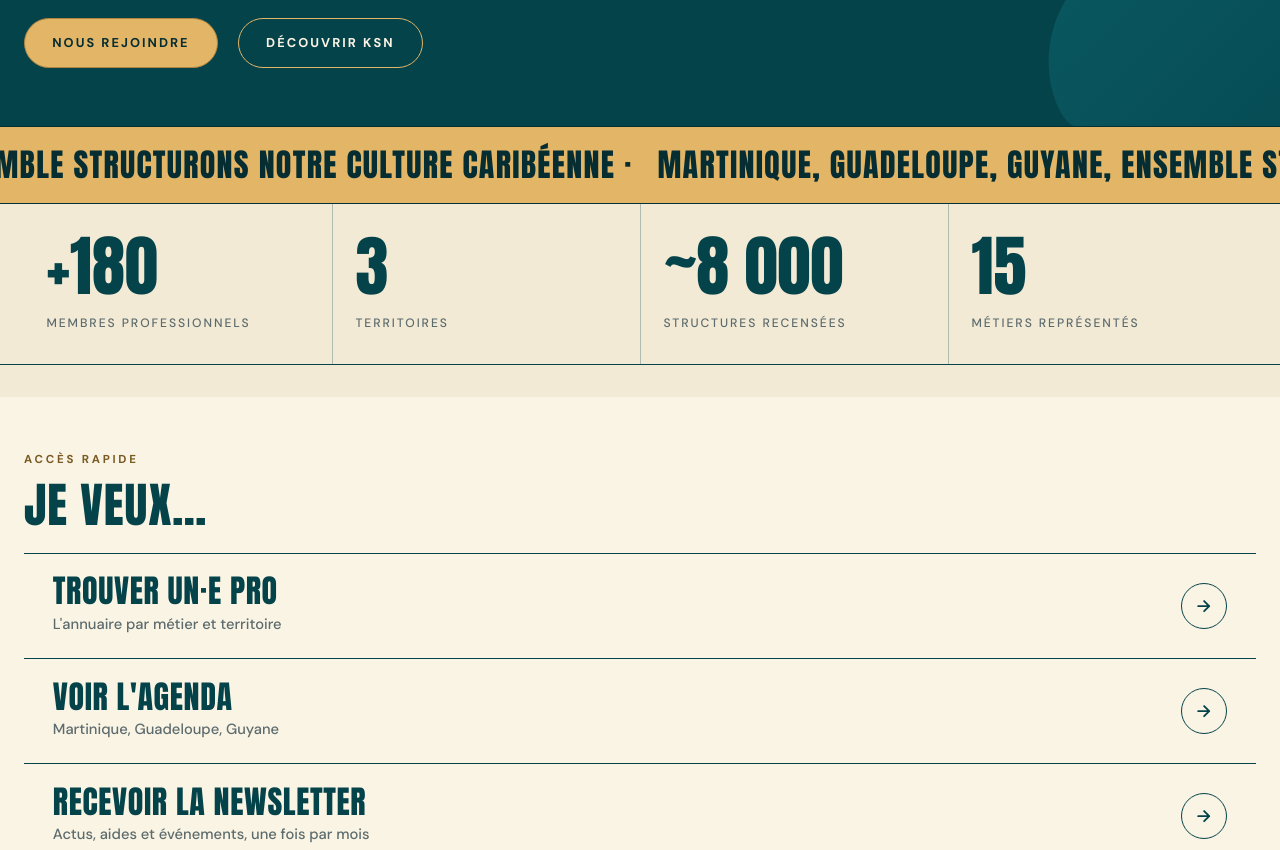
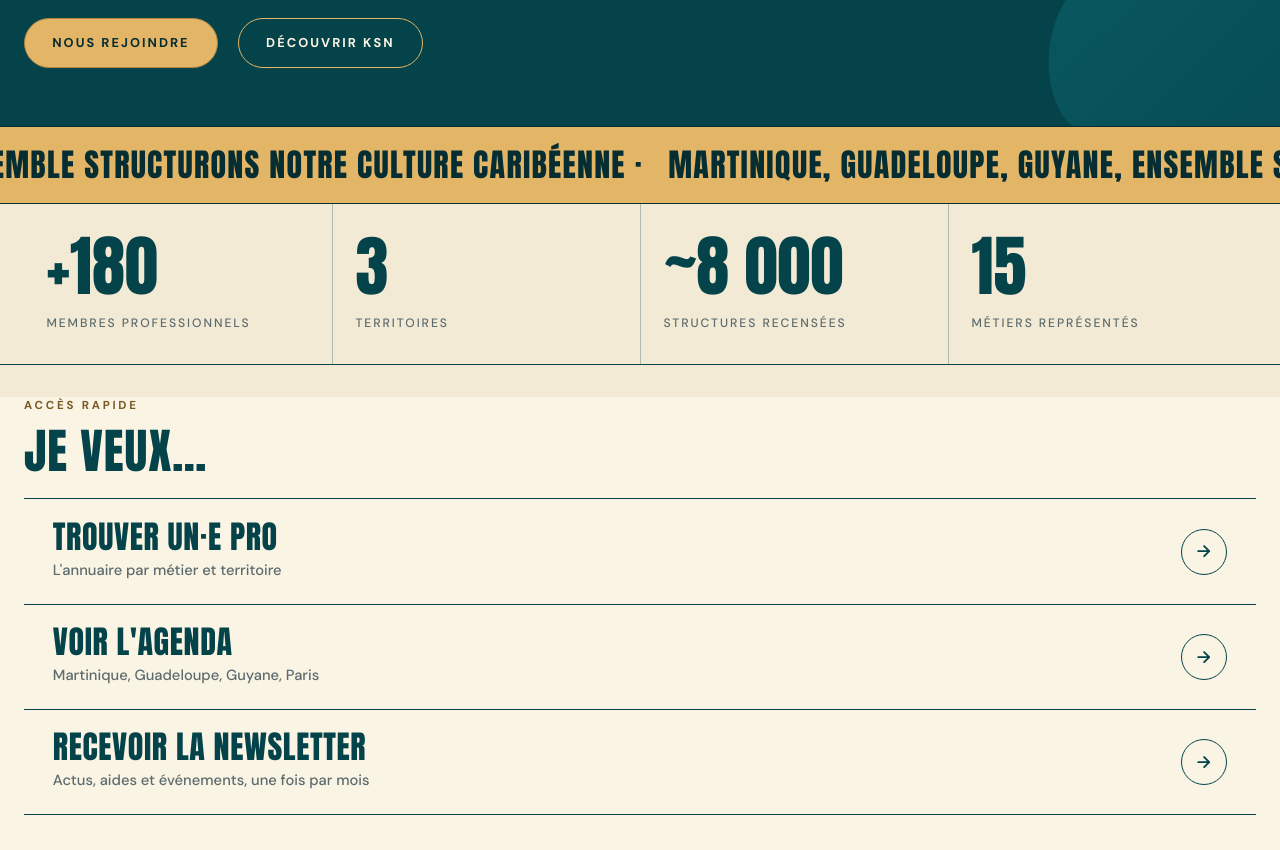
Before and after one commit to karibbeansoundnation-dev/reseau-ksn, a plain HTML site: page index.html in a window 1280 px wide. Shown: the part 580-1430 px from the top of the page. Drawn offline with Linux system fonts and the light colour scheme; a script that the page names is missing.

Commit message:
Accueil : espaces réduits autour de « Je veux… » et du bandeau d'adhésion, Paris ajouté à « Voir l'agenda »
Co-Authored-By: Claude Sonnet 5.5 <noreply@anthropic.com>

```diff
--- a/css/style.css
+++ b/css/style.css
@@ -268,6 +268,7 @@ nav a.active { color: var(--gold); box-shadow: inset 0 -2px 0 var(--gold); borde
 
 /* ---------- Liste éditoriale « Je veux… » ---------- */
 .seeking { background: var(--paper); color: var(--teal); }
+.stats + .seeking { padding-top: 0; }   /* pas d'espace au-dessus de « Je veux… » : les chiffres clés ont déjà leur marge du bas */
 .seeking-eyebrow {
   font-size: .72rem; font-weight: 700; text-transform: uppercase;
   letter-spacing: .24em; color: var(--gold-ink); margin-bottom: .8rem;
@@ -342,6 +343,7 @@ nav a.active { color: var(--gold); box-shadow: inset 0 -2px 0 var(--gold); borde
 .band-gold .ksn-form { flex: 0 1 460px; margin: 0; }
 /* Variante claire (accueil) : fond crème pour alterner avec le bandeau sombre au-dessus */
 .band-gold.band-beige { background: var(--pumice); color: var(--ink); }
+.band-gold.band-beige { padding-bottom: 1.2rem; }   /* bandeau d'adhésion de l'accueil : peu d'espace sous le bouton, avant le pied de page */
 
 /* ---------- Piliers ---------- */
 .pillar { text-align: left; padding: 2.2rem; }
--- a/index.html
+++ b/index.html
@@ -11,7 +11,7 @@
 <link rel="preconnect" href="https://fonts.googleapis.com">
 <link rel="preconnect" href="https://fonts.gstatic.com" crossorigin>
 <link href="https://fonts.googleapis.com/css2?family=Anton&family=DM+Sans:wght@500;700&display=swap" rel="stylesheet">
-<link rel="stylesheet" href="css/style.css?v=20261119i">
+<link rel="stylesheet" href="css/style.css?v=20261119j">
 <!-- Statistiques de visites Vercel (sans cookie) -->
 <script>window.va=window.va||function(){(window.vaq=window.vaq||[]).push(arguments);};</script>
 <script defer src="/_vercel/insights/script.js"></script>
@@ -79,7 +79,7 @@
         <a class="seek" href="actus.html#agenda">
           <span class="seek-body">
             <span class="seek-name">Voir l'agenda</span>
-            <span class="seek-desc">Martinique, Guadeloupe, Guyane</span>
+            <span class="seek-desc">Martinique, Guadeloupe, Guyane, Paris</span>
           </span>
           <span class="seek-arrow" aria-hidden="true"><svg viewBox="0 0 24 24" focusable="false"><path d="M5 12h13M12 6l6 6-6 6" fill="none" stroke="currentColor" stroke-width="2.2" stroke-linecap="round" stroke-linejoin="round"/></svg></span>
         </a>
@@ -151,6 +151,6 @@
   <div class="foot-bottom">© 2026 Karibbean Sound Nation · Association loi 1901 · <a href="mentions-legales.html">Mentions légales</a></div>
 </footer>
 
-<script src="js/main.js?v=20261119i"></script>
+<script src="js/main.js?v=20261119j"></script>
 </body>
 </html>
```
Also changed, not shown: actus.html (+2 -2 lines), contact.html (+2 -2 lines), ksn.html (+2 -2 lines), mentions-legales.html (+2 -2 lines), newsletter.html (+2 -2 lines), nous-rejoindre.html (+2 -2 lines), reseau.html (+2 -2 lines).
